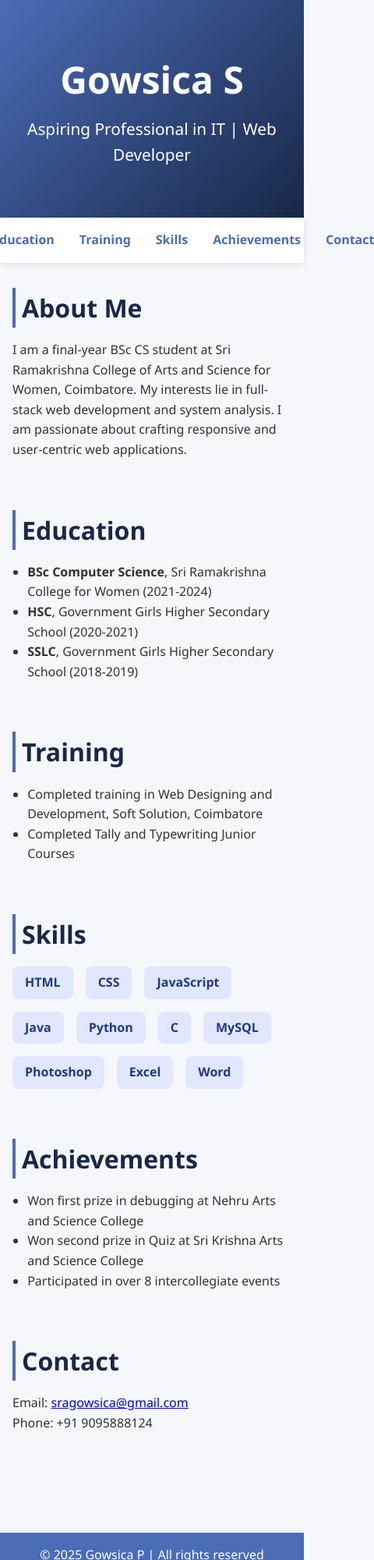
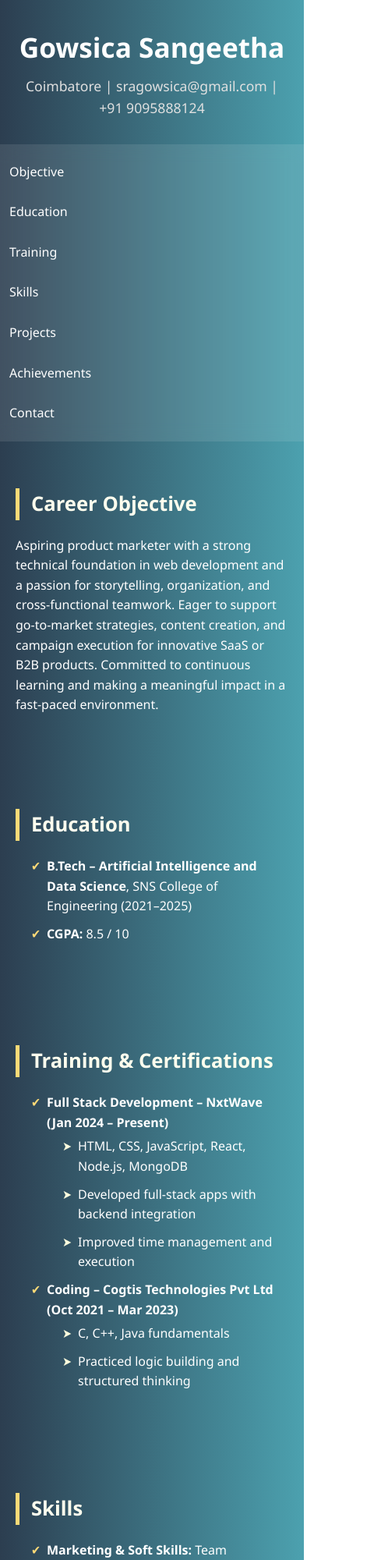
Before and after one commit to Johann-Kenneth/gowsiportfolio, a plain HTML site: page index.html in a window 390 px wide. Shown: the top 2000 px of the page at 78% size, 480 px wide, since content can reach past the window. Drawn offline with nearby package versions, Linux system fonts and the light colour scheme.

Commit message:
Initial commit for portfolio

```diff
--- a/index.html
+++ b/index.html
@@ -10,77 +10,96 @@
 <body>
   <header>
     <div class="container">
-      <h1 data-aos="fade-down">Gowsica S</h1>
-      <p data-aos="fade-down" data-aos-delay="200">Aspiring Professional in IT | Web Developer</p>
+      <h1 data-aos="fade-down">Gowsica Sangeetha</h1>
+      <p data-aos="fade-down" data-aos-delay="200">
+        Coimbatore | sragowsica@gmail.com | +91 9095888124
+      </p>
     </div>
   </header>
 
   <nav class="navbar">
-    <a href="#about">About</a>
+    <a href="#objective">Objective</a>
     <a href="#education">Education</a>
     <a href="#training">Training</a>
     <a href="#skills">Skills</a>
+    <a href="#projects">Projects</a>
     <a href="#achievements">Achievements</a>
     <a href="#contact">Contact</a>
   </nav>
 
   <main>
-    <section id="about" class="section" data-aos="fade-up">
-      <h2>About Me</h2>
-      <p>I am a final-year BSc CS student at Sri Ramakrishna College of Arts and Science for Women, Coimbatore. My interests lie in full-stack web development and system analysis. I am passionate about crafting responsive and user-centric web applications.</p>
+    <section id="objective" class="section" data-aos="fade-up">
+      <h2>Career Objective</h2>
+      <p>
+        Aspiring product marketer with a strong technical foundation in web development and a passion for storytelling, organization, and cross-functional teamwork. Eager to support go-to-market strategies, content creation, and campaign execution for innovative SaaS or B2B products. Committed to continuous learning and making a meaningful impact in a fast-paced environment.
+      </p>
     </section>
 
     <section id="education" class="section" data-aos="fade-right">
       <h2>Education</h2>
       <ul>
-        <li><strong>BSc Computer Science</strong>, Sri Ramakrishna College for Women (2021-2024)</li>
-        <li><strong>HSC</strong>, Government Girls Higher Secondary School (2020-2021)</li>
-        <li><strong>SSLC</strong>, Government Girls Higher Secondary School (2018-2019)</li>
+        <li><strong>B.Tech – Artificial Intelligence and Data Science</strong>, SNS College of Engineering (2021–2025)</li>
+        <li><strong>CGPA:</strong> 8.5 / 10</li>
       </ul>
     </section>
 
     <section id="training" class="section" data-aos="fade-left">
-      <h2>Training</h2>
+      <h2>Training & Certifications</h2>
       <ul>
-        <li>Completed training in Web Designing and Development, Soft Solution, Coimbatore</li>
-        <li>Completed Tally and Typewriting Junior Courses</li>
+        <li><strong>Full Stack Development – NxtWave (Jan 2024 – Present)</strong>
+          <ul>
+            <li>HTML, CSS, JavaScript, React, Node.js, MongoDB</li>
+            <li>Developed full-stack apps with backend integration</li>
+            <li>Improved time management and execution</li>
+          </ul>
+        </li>
+        <li><strong>Coding – Cogtis Technologies Pvt Ltd (Oct 2021 – Mar 2023)</strong>
+          <ul>
+            <li>C, C++, Java fundamentals</li>
+            <li>Practiced logic building and structured thinking</li>
+          </ul>
+        </li>
       </ul>
     </section>
 
     <section id="skills" class="section" data-aos="fade-up">
       <h2>Skills</h2>
-      <div class="skills-grid">
-        <span>HTML</span>
-        <span>CSS</span>
-        <span>JavaScript</span>
-        <span>Java</span>
-        <span>Python</span>
-        <span>C</span>
-        <span>MySQL</span>
-        <span>Photoshop</span>
-        <span>Excel</span>
-        <span>Word</span>
-      </div>
+      <ul>
+        <li><strong>Marketing & Soft Skills:</strong> Team leadership, communication, campaign coordination</li>
+        <li><strong>Technical Skills:</strong> HTML, CSS, JavaScript, ReactJS, Java, SQL</li>
+        <li><strong>Tools:</strong> GitHub, Notion, Canva, Google Workspace, CorelDraw</li>
+        <li><strong>Languages:</strong> English, Hindi (spoken)</li>
+      </ul>
+    </section>
+
+    <section id="projects" class="section" data-aos="fade-up">
+      <h2>Projects / Leadership & Initiatives</h2>
+      <ul>
+        <li>Organized web dev workshops for peers</li>
+        <li>Led a team of 5 in coding challenges</li>
+        <li>Awarded Best Coder in Code-a-thon</li>
+        <li>Attended App Dev, AR/VR webinars</li>
+        <li>Volunteered in blood donation camp, nominated for Social Responsibility</li>
+      </ul>
     </section>
 
     <section id="achievements" class="section" data-aos="fade-up">
       <h2>Achievements</h2>
       <ul>
-        <li>Won first prize in debugging at Nehru Arts and Science College</li>
-        <li>Won second prize in Quiz at Sri Krishna Arts and Science College</li>
-        <li>Participated in over 8 intercollegiate events</li>
+        <li>2nd place in State-Level Judo – discipline and resilience</li>
+        <li>Nominated for Social Responsibility – leadership and reliability</li>
       </ul>
     </section>
 
     <section id="contact" class="section" data-aos="zoom-in">
       <h2>Contact</h2>
-      <p>Email: <a href="mailto:gowsicapselvi@gmail.com">sragowsica@gmail.com</a></p>
+      <p>Email: <a href="mailto:sragowsica@gmail.com">sragowsica@gmail.com</a></p>
       <p>Phone: +91 9095888124</p>
     </section>
   </main>
 
   <footer>
-    <p>© 2025 Gowsica P | All rights reserved</p>
+    <p>© 2025 Gowsica Sangeetha | All rights reserved</p>
   </footer>
 
   <script src="https://unpkg.com/aos@2.3.4/dist/aos.js"></script>
--- a/style.css
+++ b/style.css
@@ -1,101 +1,143 @@
+/* Base Reset */
 * {
   margin: 0;
   padding: 0;
   box-sizing: border-box;
+}
+
+body {
+  font-family: 'Segoe UI', Tahoma, Geneva, Verdana, sans-serif;
+  background: linear-gradient(to right, #2c3e50, #4ca1af);
+  color: #fff;
+  line-height: 1.6;
   scroll-behavior: smooth;
 }
 
-body {
-  font-family: 'Segoe UI', sans-serif;
-  background: #f6f7fb;
-  color: #333;
-  line-height: 1.6;
+.container {
+  text-align: center;
+  padding: 2rem 1rem;
 }
 
-header {
-  background: linear-gradient(135deg, #4b6cb7, #182848);
-  color: white;
-  text-align: center;
-  padding: 4rem 1rem;
-}
-
+/* Header */
 header h1 {
   font-size: 3rem;
+  margin-bottom: 0.5rem;
 }
 
 header p {
-  font-size: 1.3rem;
-  margin-top: 0.5rem;
+  font-size: 1.1rem;
+  color: #e0e0e0;
 }
 
+/* Navbar */
 .navbar {
+  background: rgba(255, 255, 255, 0.1);
   display: flex;
   justify-content: center;
-  gap: 2rem;
-  background: #ffffff;
-  box-shadow: 0 2px 8px rgba(0,0,0,0.1);
-  padding: 1rem 0;
+  gap: 20px;
+  padding: 15px 0;
+  flex-wrap: wrap;
   position: sticky;
   top: 0;
-  z-index: 999;
+  backdrop-filter: blur(10px);
+  z-index: 100;
 }
 
 .navbar a {
+  color: #fff;
   text-decoration: none;
-  color: #4b6cb7;
-  font-weight: bold;
-  transition: color 0.3s ease;
+  font-weight: 500;
+  padding: 8px 12px;
+  border-radius: 5px;
+  transition: background 0.3s;
 }
 
 .navbar a:hover {
-  color: #182848;
+  background-color: #ffffff22;
 }
 
-main {
-  padding: 2rem 1rem;
-  max-width: 900px;
+/* Section Styles */
+.section {
+  padding: 60px 20px;
+  max-width: 1000px;
   margin: auto;
-}
-
-.section {
-  margin-bottom: 4rem;
 }
 
 .section h2 {
   font-size: 2rem;
-  margin-bottom: 1rem;
-  border-left: 4px solid #4b6cb7;
-  padding-left: 0.5rem;
-  color: #182848;
+  margin-bottom: 20px;
+  border-left: 5px solid #ffda77;
+  padding-left: 15px;
+  color: #ffe;
 }
 
-.skills-grid {
-  display: flex;
-  flex-wrap: wrap;
-  gap: 1rem;
+.section ul {
+  list-style: none;
+  padding-left: 20px;
 }
 
-.skills-grid span {
-  background: #e0e7ff;
-  color: #1e3a8a;
-  padding: 0.5rem 1rem;
-  border-radius: 8px;
-  font-weight: 600;
-  transition: transform 0.3s ease;
+.section ul li {
+  margin-bottom: 10px;
+  position: relative;
+  padding-left: 20px;
 }
 
-.skills-grid span:hover {
-  transform: scale(1.1);
+.section ul li::before {
+  content: "✔";
+  color: #ffda77;
+  position: absolute;
+  left: 0;
+  top: 0;
 }
 
-ul {
-  padding-left: 1.2rem;
+/* Sub-lists (nested bullet points) */
+.section ul li ul {
+  margin-top: 5px;
+  padding-left: 20px;
 }
 
+.section ul li ul li::before {
+  content: "➤";
+  color: #ffd;
+}
+
+/* Contact Section */
+#contact p {
+  margin: 8px 0;
+  font-size: 1.1rem;
+}
+
+#contact a {
+  color: #ffda77;
+  text-decoration: none;
+}
+
+#contact a:hover {
+  text-decoration: underline;
+}
+
+/* Footer */
 footer {
-  background: #4b6cb7;
-  color: white;
   text-align: center;
-  padding: 1rem 0;
-  margin-top: 2rem;
+  padding: 20px;
+  background-color: rgba(0,0,0,0.2);
+  color: #ddd;
+  font-size: 0.9rem;
+  margin-top: 60px;
 }
+
+/* Responsive Design */
+@media screen and (max-width: 768px) {
+  header h1 {
+    font-size: 2.2rem;
+  }
+
+  .navbar {
+    flex-direction: column;
+    gap: 10px;
+  }
+
+  .section h2 {
+    font-size: 1.6rem;
+  }
+}
```
